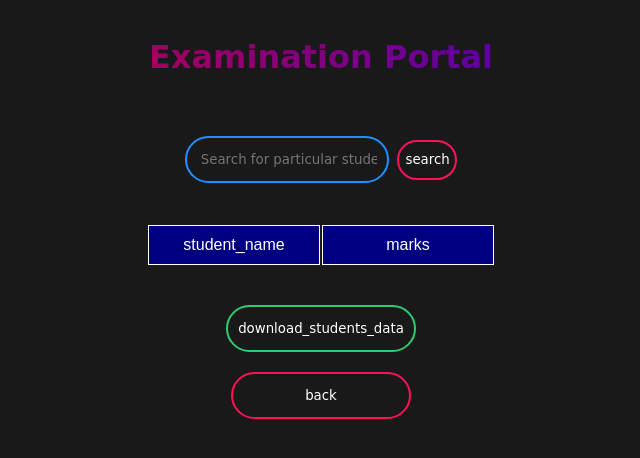
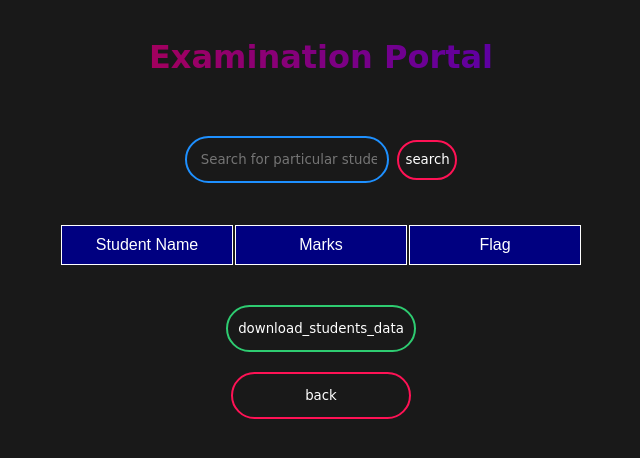
Before and after one commit to Santoshjonnakuti/Examination-Portal, a Flask app: template templates/view_results.html in a window 1280 px wide. Shown: the top 458 px of the page, without its empty margins (319-959 px from the left). Run offline with Flask 2, Linux system fonts and the light colour scheme; the template is opened without the code that fills it, so the values that code supplies are empty; parts of the project's set-up code (start-up, migrations or seed data) failed here and were passed over.

Commit message:
Update view_results.html

```diff
--- a/templates/view_results.html
+++ b/templates/view_results.html
@@ -125,13 +125,15 @@
     <table class=center>
         <tbody>
           <tr>
-            <td style="background-color:navy">student_name</td>
-            <td style=" background-color:navy">marks</td>
+            <td style="background-color:navy">Student Name</td>
+            <td style=" background-color:navy">Marks</td>
+            <td style=" background-color:navy">Flag</td>
           </tr>
             {% for row in data %}
             <tr>
                 <td>{{row[0]}}</td>
                 <td>{{row[1]}}</td>
+                <td>{{row[2]}}</td>
             </tr>
             {% endfor %}
         </tbody>
```
